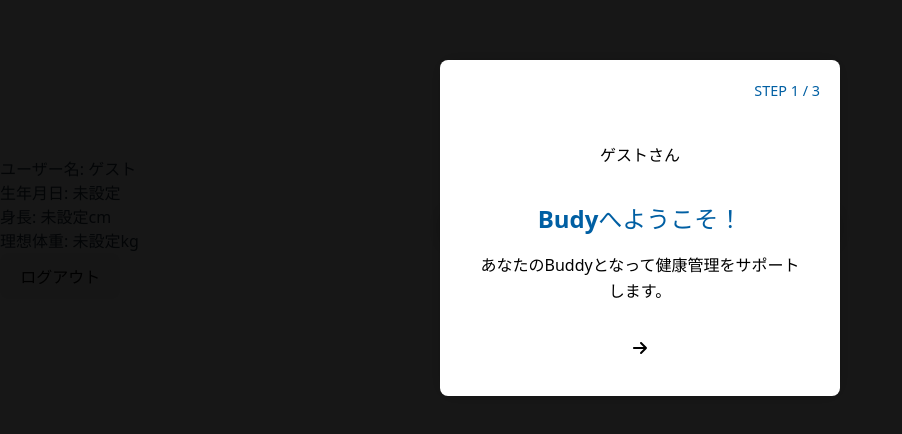
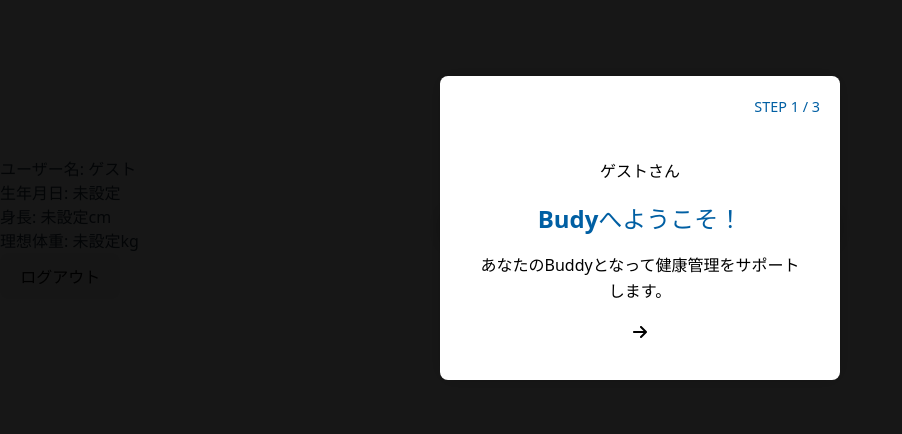
Before and after one commit to y2-world/budy-frontend, a React (Vite) app: page /mybudy in a window 1280 px wide. Shown: the part 172-606 px from the top of the page, without its empty margins (0-902 px from the left). Built offline with nearby package versions, Linux system fonts and the light colour scheme.

Commit message:
CSS fixef

```diff
--- a/src/components/TutorialContent.css
+++ b/src/components/TutorialContent.css
@@ -9,7 +9,7 @@
 }
 
 .tutorial-slide p {
-  margin-bottom: 2rem;
+  /* margin-bottom: 2rem; */
   line-height: 1.6;
   color:black;
 }
```
